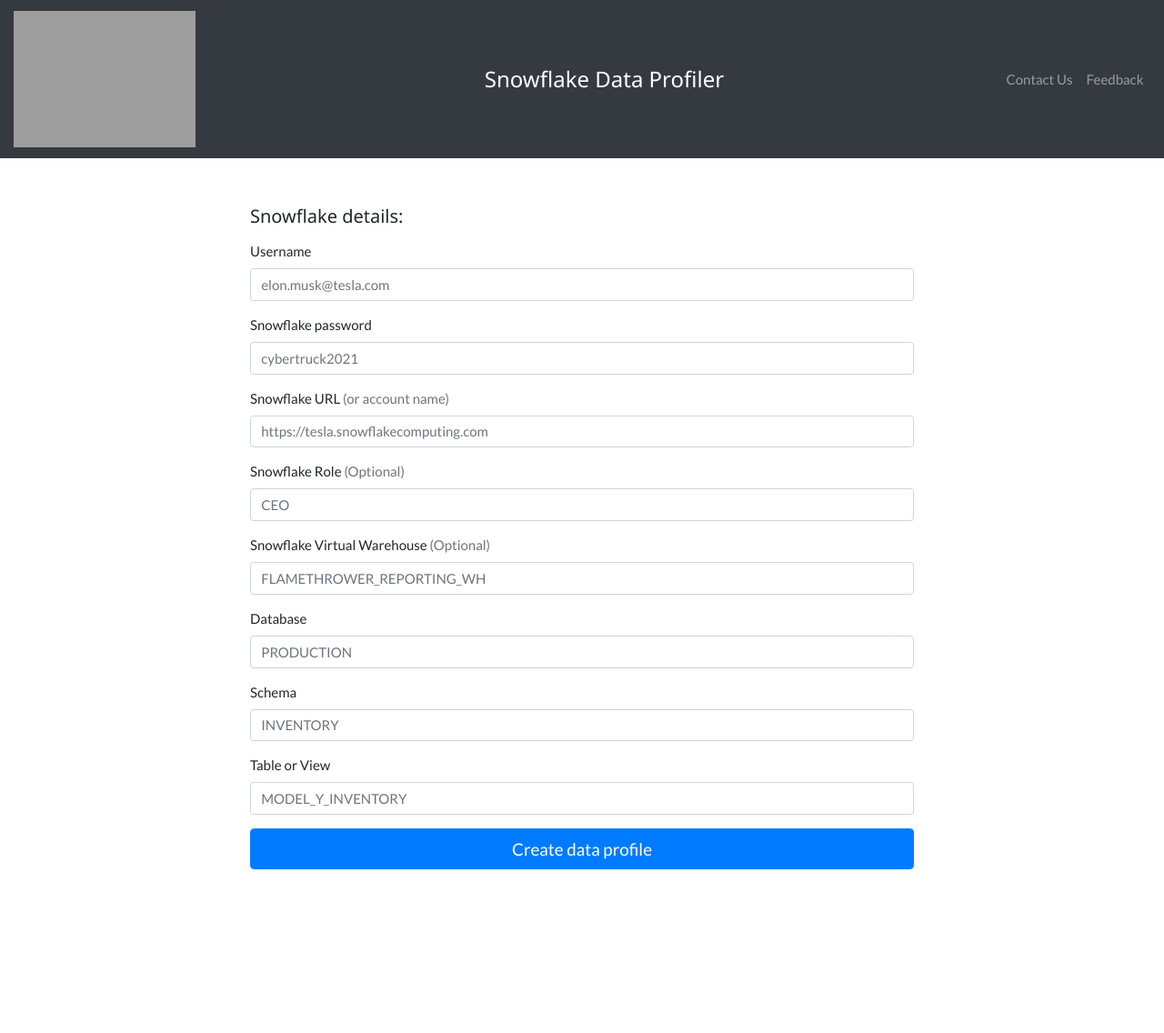
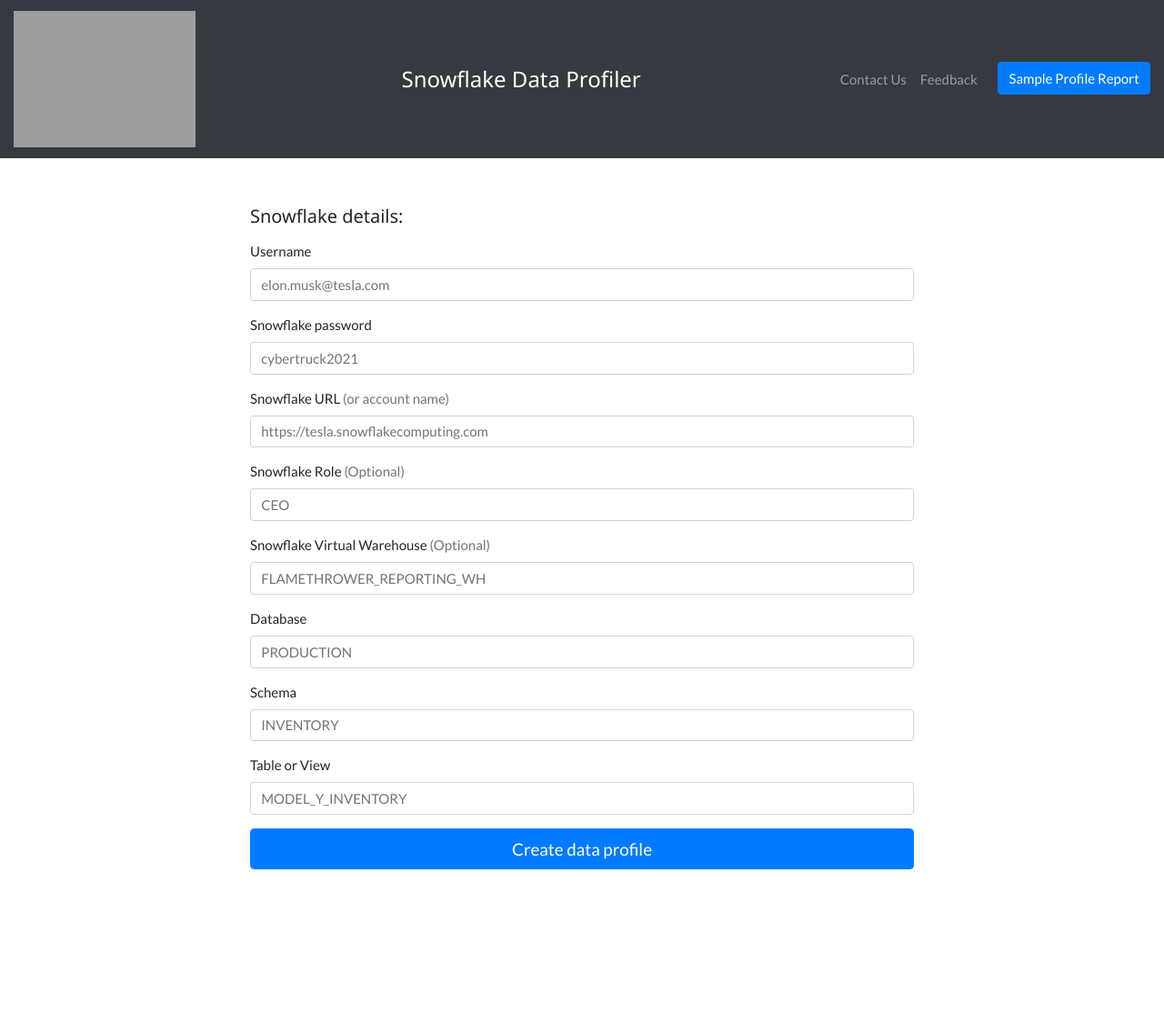
Before and after one commit to hashmapinc/snowflake-data-profiler, a Flask app: page / in a window 1280 px wide. Shown: the whole page at 91% size. Run offline with Flask 2, Linux system fonts and the light colour scheme; some libraries are stand-ins or nearby versions; grey boxes are pictures that could not be loaded.

Commit message:
Button with Sample Report

```diff
--- a/snowflake_data_profiler/templates/profile.html
+++ b/snowflake_data_profiler/templates/profile.html
@@ -66,6 +66,11 @@
       </li>
       <li class="nav-item">
         <a class="nav-link" href="https://forms.gle/WfiB6YctX5Jg2zTs6" target="_blank">Feedback </a>
+      </li>
+      <li class="nav-item">
+        <a href="{{ url_for('static', filename='sample_reports/sample-profile.html') }}" class="nav-item btn btn-primary ml-3">
+          Sample Profile Report
+        </a>
       </li>
     </ul>
   </div>
```
